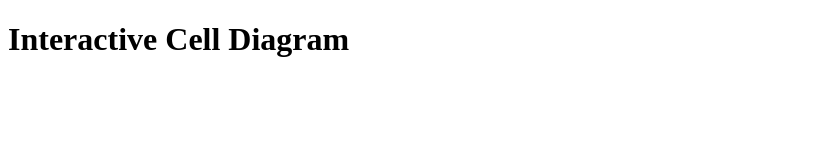
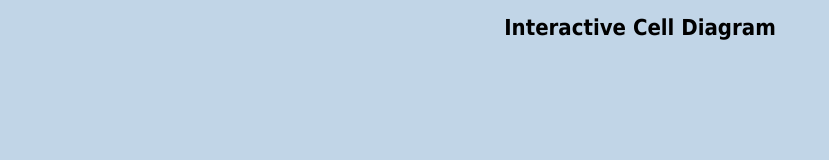
Before and after one commit to lilaselin19/InteractiveCellDiagram, a plain HTML site: page InteractiveCellDiagram/index.html in a window 1280 px wide. Shown: the whole page, without its empty margins (0-829 px from the left). Drawn offline with Linux system fonts and the light colour scheme.

Commit message:
connected css

```diff
--- a/InteractiveCellDiagram/index.html
+++ b/InteractiveCellDiagram/index.html
@@ -6,7 +6,7 @@
 </head>
 
 <body>
-	<h1>Interactive Cell Diagram</h1>
+	<div id = "header"> <h1>Interactive Cell Diagram</h1> </div>
 </body>
 
 </html>
--- a/InteractiveCellDiagram/main.css
+++ b/InteractiveCellDiagram/main.css
@@ -0,0 +1,8 @@
+body {
+  background-color: rgb(193,213,231);
+  font: 11px "Tahoma";
+}
+
+#header {
+	text-align: center;
+}
```
Also changed, not shown: 1 other file.
